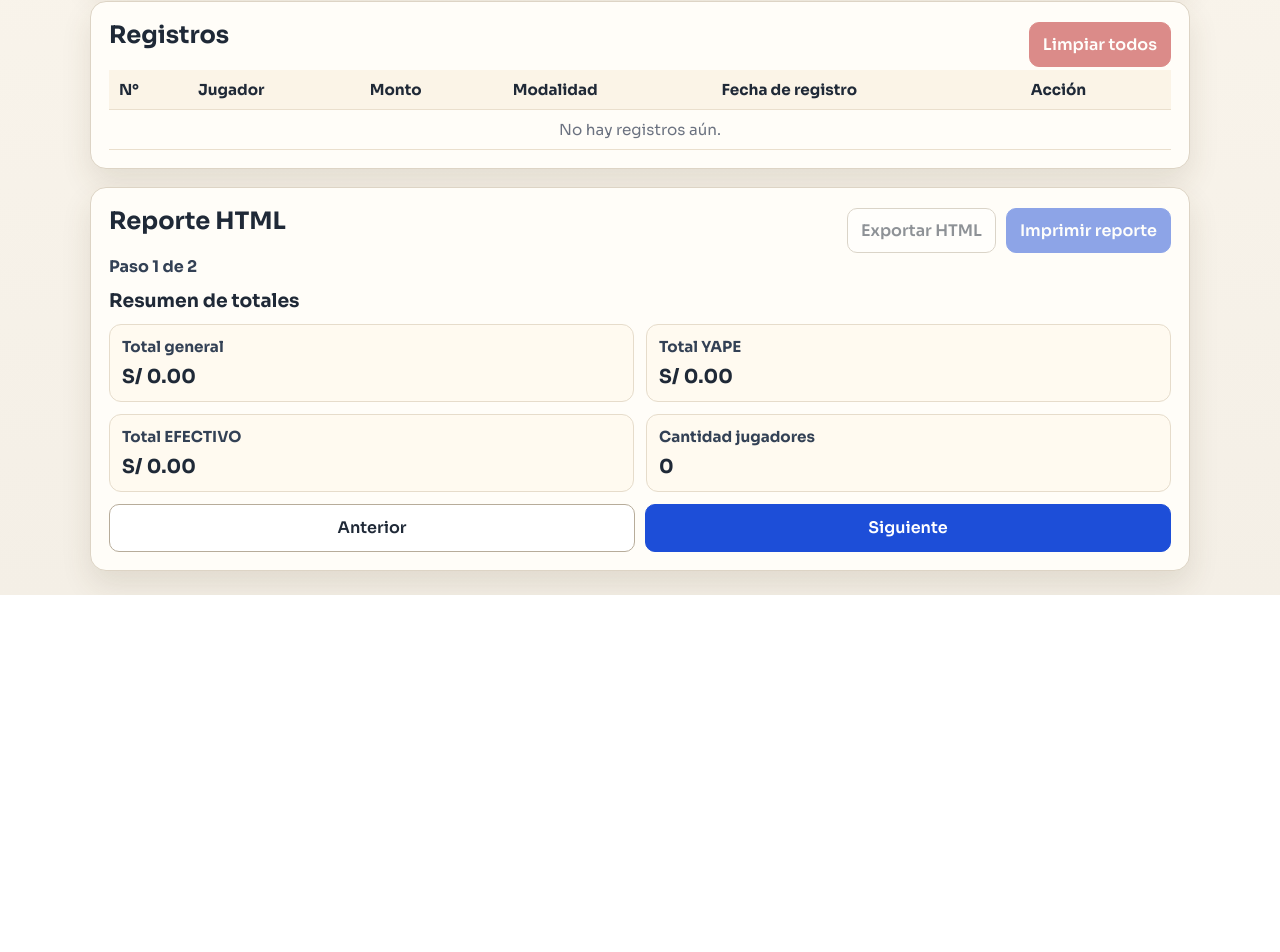
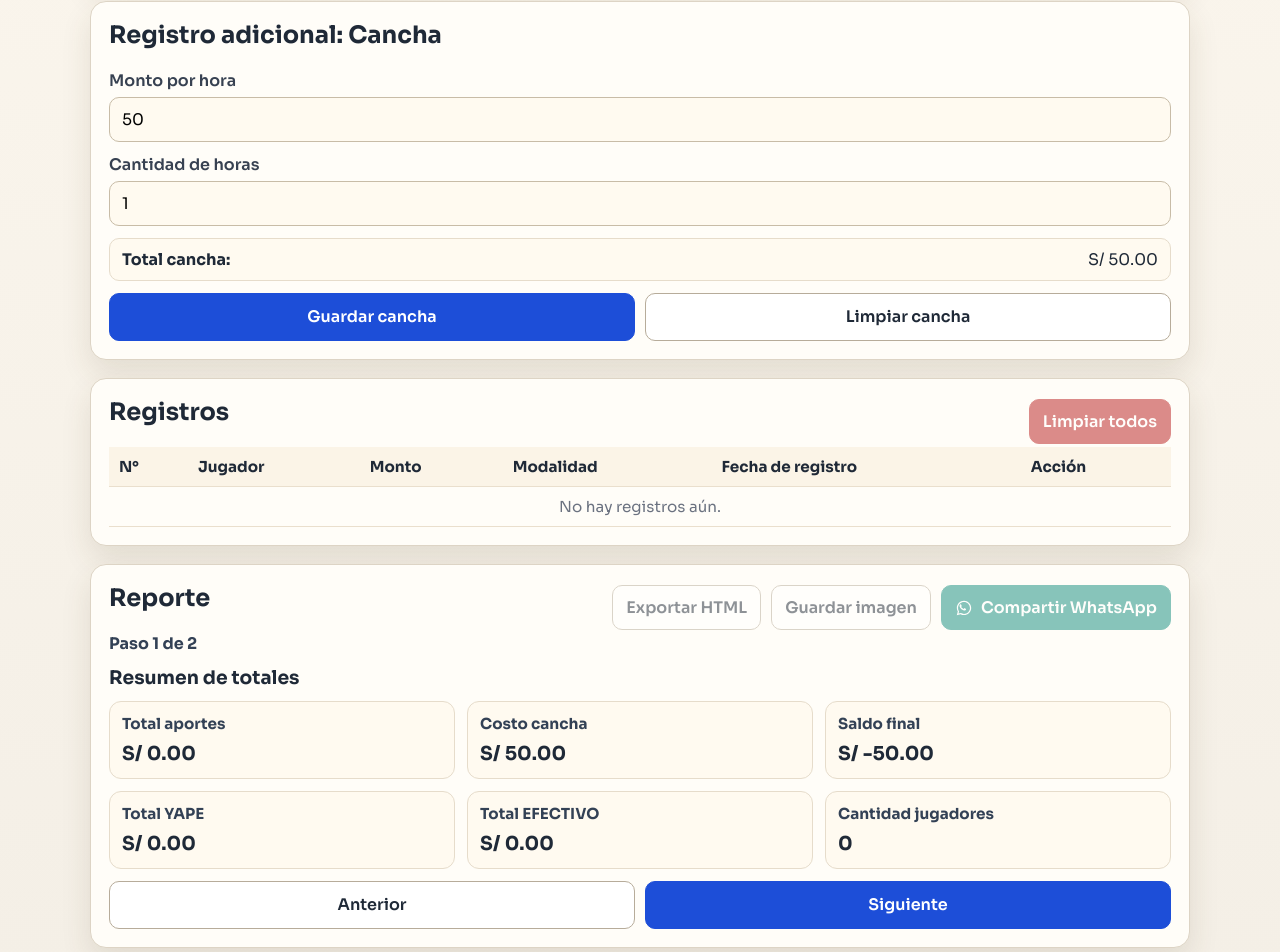
Before and after one commit to dodebugger/pichanga, a Vue app: page / in a window 1280 px wide. Shown: the part 637-1589 px from the top of the page. Before the commit the page ends 1232 px from the top, so only its background shows below. Built offline with nearby package versions, Linux system fonts and the light colour scheme.

Commit message:
feat: add court configuration form and enhance report sharing options

```diff
--- a/src/App.vue
+++ b/src/App.vue
@@ -85,6 +85,31 @@
         </form>
       </section>
 
+      <section class="card cancha-card">
+        <div class="card-top">
+          <h2>Registro adicional: Cancha</h2>
+        </div>
+        <form @submit.prevent="saveCourtConfig" class="form-grid">
+          <label class="field">
+            <span>Monto por hora</span>
+            <input v-model.number="court.hourRate" type="number" min="0" step="0.01" placeholder="Ej. 50" />
+          </label>
+          <label class="field">
+            <span>Cantidad de horas</span>
+            <input v-model.number="court.hours" type="number" min="0" step="0.5" placeholder="Ej. 1" />
+          </label>
+          <div class="summary-inline">
+            <strong>Total cancha:</strong>
+            <span>S/ {{ formatAmount(courtTotal) }}</span>
+          </div>
+          <div class="actions-row">
+            <button class="btn btn-primary btn-wide" type="submit">Guardar cancha</button>
+            <button class="btn btn-wide" type="button" @click="resetCourtConfig">Limpiar cancha</button>
+          </div>
+          <p v-if="courtMessage" class="ok-msg">{{ courtMessage }}</p>
+        </form>
+      </section>
+
       <section class="card">
         <div class="card-top">
           <h2>Registros</h2>
@@ -142,9 +167,7 @@
               </span>
             </p>
             <p><span>Fecha:</span> {{ formatDate(record.createdAt) }}</p>
-            <button class="btn btn-danger btn-wide" type="button" @click="removeRecord(record.id)">
-              Eliminar
-            </button>
+            <button class="btn btn-danger btn-wide" type="button" @click="removeRecord(record.id)">Eliminar</button>
           </article>
           <p v-if="!records.length" class="empty">No hay registros aún.</p>
         </div>
@@ -152,13 +175,18 @@
 
       <section class="card" ref="reportSection">
         <div class="card-top">
-          <h2>Reporte HTML</h2>
+          <h2>Reporte</h2>
           <div class="actions-row report-actions">
-            <button class="btn" type="button" @click="exportReportHtml" :disabled="!records.length">
-              Exportar HTML
-            </button>
-            <button class="btn btn-primary" type="button" @click="printReport" :disabled="!records.length">
-              Imprimir reporte
+            <button class="btn" type="button" @click="exportReportHtml" :disabled="!records.length">Exportar HTML</button>
+            <button class="btn" type="button" @click="downloadReportImage" :disabled="!records.length">Guardar imagen</button>
+            <button class="btn btn-whatsapp" type="button" @click="shareReportWhatsApp" :disabled="!records.length">
+              <span class="wa-icon" aria-hidden="true">
+                <svg viewBox="0 0 32 32" width="18" height="18" fill="currentColor">
+                  <path d="M19.11 17.21c-.29-.14-1.7-.84-1.96-.93-.26-.1-.45-.14-.64.14-.19.29-.74.93-.9 1.12-.16.19-.33.22-.62.08-.29-.14-1.2-.44-2.3-1.4-.86-.77-1.44-1.72-1.61-2-.17-.29-.02-.45.12-.59.13-.13.29-.33.43-.5.14-.17.19-.29.29-.48.1-.19.05-.36-.02-.5-.07-.14-.64-1.54-.88-2.11-.23-.55-.47-.48-.64-.49h-.55c-.19 0-.5.07-.76.36-.26.29-1 1-1 2.44s1.02 2.83 1.16 3.03c.14.19 2.01 3.07 4.87 4.31.68.29 1.21.47 1.62.6.68.22 1.3.19 1.79.12.55-.08 1.7-.69 1.94-1.35.24-.67.24-1.24.17-1.36-.08-.12-.26-.19-.55-.33z"/>
+                  <path d="M16.01 3.2c-7.04 0-12.76 5.71-12.76 12.74 0 2.25.59 4.45 1.71 6.39L3.2 28.8l6.63-1.73a12.76 12.76 0 0 0 6.18 1.58h.01c7.03 0 12.75-5.72 12.75-12.75 0-3.4-1.33-6.6-3.74-9-2.4-2.4-5.6-3.7-9.02-3.7zm0 23.29h-.01a10.58 10.58 0 0 1-5.39-1.48l-.39-.23-3.94 1.03 1.05-3.84-.26-.4a10.53 10.53 0 0 1-1.62-5.62c0-5.82 4.74-10.56 10.58-10.56 2.82 0 5.47 1.1 7.46 3.09a10.47 10.47 0 0 1 3.1 7.47c0 5.83-4.74 10.57-10.58 10.57z"/>
+                </svg>
+              </span>
+              Compartir WhatsApp
             </button>
           </div>
         </div>
@@ -167,10 +195,18 @@
           <p class="step-indicator">Paso {{ reportStep + 1 }} de 2</p>
           <h3 class="report-title">{{ reportStepTitle }}</h3>
 
-          <div v-if="reportStep === 0" class="summary-grid compact">
+          <div v-if="reportStep === 0" class="summary-grid compact" id="report-capture" ref="reportCapture">
             <article>
-              <h3>Total general</h3>
+              <h3>Total aportes</h3>
               <p>S/ {{ formatAmount(totalGeneral) }}</p>
+            </article>
+            <article>
+              <h3>Costo cancha</h3>
+              <p>S/ {{ formatAmount(courtTotal) }}</p>
+            </article>
+            <article>
+              <h3>Saldo final</h3>
+              <p>S/ {{ formatAmount(netTotal) }}</p>
             </article>
             <article>
               <h3>Total YAPE</h3>
@@ -224,38 +260,21 @@
 import { computed, onMounted, ref } from "vue";
 
 const STORAGE_KEY = "pichanga-records";
+const STORAGE_COURT_KEY = "pichanga-court";
 const INITIAL_PLAYERS = [
-  "Marcial",
-  "Jairo",
-  "Nicky",
-  "Beto",
-  "Isaac",
-  "Cristian",
-  "Henry Taba",
-  "Jose",
-  "Paul",
-  "Arturo",
-  "Catalino",
-  "Junior Nicki",
-  "Trinidad",
-  "Nilson Taba",
-  "Jack Nici",
-  "Alex",
-  "Rommel",
-  "Romario",
-  "Martin"
+  "Marcial", "Jairo", "Nicky", "Beto", "Isaac", "Cristian", "Henry Taba", "Jose", "Paul",
+  "Arturo", "Catalino", "Junior Nicki", "Trinidad", "Nilson Taba", "Jack Nici", "Alex", "Rommel",
+  "Romario", "Martin"
 ];
 
-const form = ref({
-  name: "",
-  amount: null,
-  customAmount: null,
-  method: ""
-});
-
+const form = ref({ name: "", amount: null, customAmount: null, method: "" });
+const court = ref({ hourRate: 50, hours: 1 });
 const records = ref([]);
 const errorMessage = ref("");
+const courtMessage = ref("");
 const reportStep = ref(0);
+const reportSection = ref(null);
+const reportCapture = ref(null);
 
 const playerOptions = computed(() => {
   const fromRecords = records.value.map((record) => record.name).filter(Boolean);
@@ -266,30 +285,24 @@ const reportStepTitle = computed(() =>
   reportStep.value === 0 ? "Resumen de totales" : "Lista de jugadores registrados"
 );
 
-const totalGeneral = computed(() =>
-  records.value.reduce((sum, record) => sum + Number(record.amount), 0)
-);
+const totalGeneral = computed(() => records.value.reduce((sum, record) => sum + Number(record.amount), 0));
+const courtTotal = computed(() => Number(court.value.hourRate || 0) * Number(court.value.hours || 0));
+const netTotal = computed(() => totalGeneral.value - courtTotal.value);
 
 const totalYape = computed(() =>
-  records.value
-    .filter((record) => record.method === "YAPE")
-    .reduce((sum, record) => sum + Number(record.amount), 0)
+  records.value.filter((record) => record.method === "YAPE").reduce((sum, record) => sum + Number(record.amount), 0)
 );
 
 const totalCash = computed(() =>
-  records.value
-    .filter((record) => record.method === "EFECTIVO")
-    .reduce((sum, record) => sum + Number(record.amount), 0)
+  records.value.filter((record) => record.method === "EFECTIVO").reduce((sum, record) => sum + Number(record.amount), 0)
 );
 
 function loadRecords() {
   const rawData = localStorage.getItem(STORAGE_KEY);
-
   if (!rawData) {
     records.value = [];
     return;
   }
-
   try {
     const parsed = JSON.parse(rawData);
     records.value = Array.isArray(parsed) ? parsed : [];
@@ -298,28 +311,42 @@ function loadRecords() {
   }
 }
 
+function loadCourtConfig() {
+  const rawCourt = localStorage.getItem(STORAGE_COURT_KEY);
+  if (!rawCourt) return;
+  try {
+    const parsed = JSON.parse(rawCourt);
+    court.value = {
+      hourRate: Number(parsed.hourRate) || 0,
+      hours: Number(parsed.hours) || 0
+    };
+  } catch {
+    court.value = { hourRate: 50, hours: 1 };
+  }
+}
+
 function persistRecords() {
   localStorage.setItem(STORAGE_KEY, JSON.stringify(records.value));
 }
 
+function persistCourtConfig() {
+  localStorage.setItem(STORAGE_COURT_KEY, JSON.stringify(court.value));
+}
+
 function validateForm() {
   const selectedAmount = getSelectedAmount();
-
   if (!form.value.name) {
     errorMessage.value = "El nombre del jugador es obligatorio.";
     return false;
   }
-
   if (!selectedAmount || Number(selectedAmount) <= 0) {
     errorMessage.value = "El monto debe ser mayor a 0.";
     return false;
   }
-
   if (!form.value.method) {
     errorMessage.value = "Selecciona una modalidad de pago.";
     return false;
   }
-
   errorMessage.value = "";
   return true;
 }
@@ -341,14 +368,24 @@ function saveRecord() {
   resetForm();
 }
 
+function saveCourtConfig() {
+  if (Number(court.value.hourRate) <= 0 || Number(court.value.hours) <= 0) {
+    courtMessage.value = "Ingresa un monto por hora y horas mayores a 0.";
+    return;
+  }
+  persistCourtConfig();
+  courtMessage.value = "Costo de cancha guardado.";
+}
+
 function resetForm() {
-  form.value = {
-    name: "",
-    amount: null,
-    customAmount: null,
-    method: ""
-  };
+  form.value = { name: "", amount: null, customAmount: null, method: "" };
   errorMessage.value = "";
+}
+
+function resetCourtConfig() {
+  court.value = { hourRate: 0, hours: 0 };
+  persistCourtConfig();
+  courtMessage.value = "Registro de cancha limpiado.";
 }
 
 function getSelectedAmount() {
@@ -366,7 +403,6 @@ function removeRecord(recordId) {
 function clearAllRecords() {
   const confirmed = window.confirm("Se eliminarán todos los registros. ¿Deseas continuar?");
   if (!confirmed) return;
-
   records.value = [];
   persistRecords();
 }
@@ -404,7 +440,7 @@ function getReportHtmlDocument() {
 <head>
   <meta charset="UTF-8" />
   <meta name="viewport" content="width=device-width, initial-scale=1.0" />
-  <title>Reporte - Proyecto Pichanga</title>
+  <title>Reporte - Pichanga</title>
   <style>
     body { font-family: 'Segoe UI', sans-serif; margin: 24px; color: #1f2937; }
     h1 { margin-bottom: 4px; }
@@ -413,20 +449,19 @@ function getReportHtmlDocument() {
     th, td { border: 1px solid #d1d5db; padding: 10px; text-align: left; }
     th { background: #f3f4f6; }
     .totals { margin-top: 16px; display: grid; grid-template-columns: repeat(2, 1fr); gap: 8px; }
-    @media print { body { margin: 10mm; } }
   </style>
 </head>
 <body>
-  <h1>Proyecto Pichanga - Reporte de Pagos</h1>
+  <h1>Pichanga - Reporte de Pagos</h1>
   <p>Generado: ${new Date().toLocaleString("es-PE")}</p>
-
   <div class="totals">
-    <div><strong>Total general:</strong> S/ ${formatAmount(totalGeneral.value)}</div>
+    <div><strong>Total aportes:</strong> S/ ${formatAmount(totalGeneral.value)}</div>
+    <div><strong>Costo cancha:</strong> S/ ${formatAmount(courtTotal.value)}</div>
+    <div><strong>Saldo final:</strong> S/ ${formatAmount(netTotal.value)}</div>
     <div><strong>Total YAPE:</strong> S/ ${formatAmount(totalYape.value)}</div>
     <div><strong>Total EFECTIVO:</strong> S/ ${formatAmount(totalCash.value)}</div>
     <div><strong>Total jugadores:</strong> ${records.value.length}</div>
   </div>
-
   <table>
     <thead>
       <tr>
@@ -449,12 +484,10 @@ function exportReportHtml() {
   const html = getReportHtmlDocument();
   const blob = new Blob([html], { type: "text/html;charset=utf-8" });
   const url = URL.createObjectURL(blob);
-
   const link = document.createElement("a");
   link.href = url;
   link.download = `reporte-pichanga-${new Date().toISOString().slice(0, 10)}.html`;
   link.click();
-
   URL.revokeObjectURL(url);
 }
 
@@ -462,7 +495,6 @@ function printReport() {
   const html = getReportHtmlDocument();
   const printWindow = window.open("", "_blank", "width=1024,height=768");
   if (!printWindow) return;
-
   printWindow.document.open();
   printWindow.document.write(html);
   printWindow.document.close();
@@ -478,7 +510,94 @@ function previousReportStep() {
   reportStep.value = reportStep.value === 0 ? 1 : reportStep.value - 1;
 }
 
+function createReportImageBlob() {
+  const reportNode = reportCapture.value;
+  if (!reportNode) return null;
+
+  const width = 1080;
+  const height = 1350;
+  const now = new Date().toLocaleString("es-PE");
+  const textLines = [
+    "PICHANGA - REPORTE",
+    `Generado: ${now}`,
+    `Total aportes: S/ ${formatAmount(totalGeneral.value)}`,
+    `Costo cancha: S/ ${formatAmount(courtTotal.value)} (${formatAmount(court.value.hourRate)} x ${court.value.hours}h)`,
+    `Saldo final: S/ ${formatAmount(netTotal.value)}`,
+    `YAPE: S/ ${formatAmount(totalYape.value)} | EFECTIVO: S/ ${formatAmount(totalCash.value)}`,
+    `Jugadores: ${records.value.length}`
+  ];
+
+  const rows = records.value.slice(0, 25).map(
+    (record, idx) => `${idx + 1}. ${record.name} - S/ ${formatAmount(record.amount)} - ${record.method}`
+  );
+
+  const allLines = [...textLines, "", "Detalle:", ...rows];
+
+  const svgText = allLines
+    .map((line, index) => `<text x="50" y="${70 + index * 42}" font-size="30" fill="#1f2937">${escapeXml(line)}</text>`)
+    .join("");
+
+  const svg = `
+<svg xmlns="http://www.w3.org/2000/svg" width="${width}" height="${height}">
+  <rect width="100%" height="100%" fill="#fffdf8"/>
+  <rect x="20" y="20" width="${width - 40}" height="${height - 40}" rx="20" fill="#fffaf0" stroke="#ddd4c5"/>
+  ${svgText}
+</svg>`;
+
+  const blob = new Blob([svg], { type: "image/svg+xml;charset=utf-8" });
+  return blob;
+}
+
+async function downloadReportImage() {
+  const blob = createReportImageBlob();
+  if (!blob) return;
+
+  const url = URL.createObjectURL(blob);
+  const link = document.createElement("a");
+  link.href = url;
+  link.download = `reporte-pichanga-${new Date().toISOString().slice(0, 10)}.svg`;
+  link.click();
+  URL.revokeObjectURL(url);
+}
+
+async function shareReportWhatsApp() {
+  const blob = createReportImageBlob();
+  if (!blob) return;
+
+  const file = new File([blob], `reporte-pichanga-${new Date().toISOString().slice(0, 10)}.svg`, {
+    type: "image/svg+xml"
+  });
+
+  if (navigator.share && navigator.canShare && navigator.canShare({ files: [file] })) {
+    await navigator.share({
+      title: "Reporte Pichanga",
+      text: "Reporte de aportes de pichanga",
+      files: [file]
+    });
+    return;
+  }
+
+  await downloadReportImage();
+  const text = encodeURIComponent(
+    `Reporte Pichanga%0A` +
+    `Total aportes: S/ ${formatAmount(totalGeneral.value)}%0A` +
+    `Costo cancha: S/ ${formatAmount(courtTotal.value)}%0A` +
+    `Saldo final: S/ ${formatAmount(netTotal.value)}`
+  );
+  window.open(`https://wa.me/?text=${text}`, "_blank");
+}
+
+function escapeXml(text) {
+  return String(text)
+    .replace(/&/g, "&amp;")
+    .replace(/</g, "&lt;")
+    .replace(/>/g, "&gt;")
+    .replace(/"/g, "&quot;")
+    .replace(/'/g, "&apos;");
+}
+
 onMounted(() => {
   loadRecords();
+  loadCourtConfig();
 });
 </script>
--- a/src/style.css
+++ b/src/style.css
@@ -13,12 +13,12 @@
   --border: #ddd4c5;
   --ok: #0f766e;
   --cash: #854d0e;
+  --whatsapp: #128c7e;
+  --whatsapp-hover: #0f766b;
   --shadow: 0 14px 30px rgba(84, 63, 31, 0.12);
 }
 
-* {
-  box-sizing: border-box;
-}
+* { box-sizing: border-box; }
 
 body {
   margin: 0;
@@ -29,33 +29,11 @@ body {
     linear-gradient(180deg, #fdf8ef 0%, #f4efe6 100%);
 }
 
-.page {
-  min-height: 100vh;
-  padding: 24px;
-}
-
-.hero {
-  max-width: 1100px;
-  margin: 0 auto 20px;
-  text-align: center;
-}
-
-.hero h1 {
-  margin: 0;
-  font-size: clamp(1.8rem, 4vw, 2.8rem);
-}
-
-.hero p {
-  margin: 8px 0 0;
-  color: var(--muted);
-}
-
-.layout {
-  display: grid;
-  gap: 18px;
-  max-width: 1100px;
-  margin: 0 auto;
-}
+.page { min-height: 100vh; padding: 24px; }
+.hero { max-width: 1100px; margin: 0 auto 20px; text-align: center; }
+.hero h1 { margin: 0; font-size: clamp(1.8rem, 4vw, 2.8rem); }
+.hero p { margin: 8px 0 0; color: var(--muted); }
+.layout { display: grid; gap: 18px; max-width: 1100px; margin: 0 auto; }
 
 .card {
   background: var(--surface);
@@ -65,29 +43,11 @@ body {
   padding: 18px;
 }
 
-.card h2 {
-  margin-top: 0;
-}
-
-.form-grid {
-  display: grid;
-  gap: 12px;
-}
-
-.field {
-  display: grid;
-  gap: 6px;
-}
-
-.field span {
-  font-weight: 600;
-  color: #374151;
-}
-
-.hint {
-  color: var(--muted);
-  font-size: 0.82rem;
-}
+.card h2 { margin-top: 0; }
+.form-grid { display: grid; gap: 12px; }
+.field { display: grid; gap: 6px; }
+.field span { font-weight: 600; color: #374151; }
+.hint { color: var(--muted); font-size: 0.82rem; }
 
 input,
 select {
@@ -140,51 +100,31 @@ select:focus {
   cursor: pointer;
 }
 
-.btn-wide {
-  flex: 1 1 180px;
-  min-height: 48px;
+.btn-wide { flex: 1 1 180px; min-height: 48px; }
+.btn:hover { background: #f8f3ea; }
+.btn:disabled { cursor: not-allowed; opacity: 0.5; }
+
+.btn-primary { border-color: var(--primary); background: var(--primary); color: #fff; }
+.btn-primary:hover { background: var(--primary-hover); }
+
+.btn-danger { border-color: var(--danger); background: var(--danger); color: #fff; }
+.btn-danger:hover { background: var(--danger-hover); }
+
+.btn-whatsapp {
+  border-color: var(--whatsapp);
+  background: var(--whatsapp);
+  color: #fff;
+  display: inline-flex;
+  align-items: center;
+  gap: 8px;
 }
 
-.btn:hover {
-  background: #f8f3ea;
-}
+.btn-whatsapp:hover { background: var(--whatsapp-hover); }
+.wa-icon { display: inline-flex; }
 
-.btn:disabled {
-  cursor: not-allowed;
-  opacity: 0.5;
-}
-
-.btn-primary {
-  border-color: var(--primary);
-  background: var(--primary);
-  color: #fff;
-}
-
-.btn-primary:hover {
-  background: var(--primary-hover);
-}
-
-.btn-danger {
-  border-color: var(--danger);
-  background: var(--danger);
-  color: #fff;
-}
-
-.btn-danger:hover {
-  background: var(--danger-hover);
-}
-
-.btn-small {
-  padding: 6px 10px;
-  font-size: 0.85rem;
-  min-height: auto;
-}
-
-.error {
-  margin: 4px 0 0;
-  color: var(--danger);
-  font-weight: 600;
-}
+.btn-small { padding: 6px 10px; font-size: 0.85rem; min-height: auto; }
+.error { margin: 4px 0 0; color: var(--danger); font-weight: 600; }
+.ok-msg { margin: 2px 0 0; color: var(--ok); font-weight: 600; }
 
 .card-top {
   display: flex;
@@ -194,15 +134,18 @@ select:focus {
   align-items: center;
 }
 
-.table-wrap {
-  overflow-x: auto;
+.summary-inline {
+  padding: 10px 12px;
+  border: 1px solid #e6dccb;
+  border-radius: 10px;
+  background: #fffaf0;
+  display: flex;
+  justify-content: space-between;
 }
 
-table {
-  width: 100%;
-  border-collapse: collapse;
-  min-width: 700px;
-}
+.table-wrap { overflow-x: auto; }
+
+table { width: 100%; border-collapse: collapse; min-width: 700px; }
 
 th,
 td {
@@ -212,14 +155,8 @@ td {
   font-size: 0.95rem;
 }
 
-th {
-  background: #fbf4e7;
-}
-
-.empty {
-  text-align: center;
-  color: var(--muted);
-}
+th { background: #fbf4e7; }
+.empty { text-align: center; color: var(--muted); }
 
 .badge {
   display: inline-flex;
@@ -229,15 +166,8 @@ th {
   font-weight: 700;
 }
 
-.badge-yape {
-  background: #ccfbf1;
-  color: var(--ok);
-}
-
-.badge-cash {
-  background: #fef3c7;
-  color: var(--cash);
-}
+.badge-yape { background: #ccfbf1; color: var(--ok); }
+.badge-cash { background: #fef3c7; color: var(--cash); }
 
 .summary-grid {
   display: grid;
@@ -245,9 +175,7 @@ th {
   gap: 12px;
 }
 
-.summary-grid.compact {
-  grid-template-columns: repeat(2, minmax(0, 1fr));
-}
+.summary-grid.compact { grid-template-columns: repeat(3, minmax(0, 1fr)); }
 
 .summary-grid article {
   border: 1px solid #e6dccb;
@@ -256,37 +184,14 @@ th {
   padding: 12px;
 }
 
-.summary-grid h3 {
-  margin: 0;
-  font-size: 0.95rem;
-  color: #334155;
-}
+.summary-grid h3 { margin: 0; font-size: 0.95rem; color: #334155; }
+.summary-grid p { margin: 8px 0 0; font-size: 1.2rem; font-weight: 700; }
 
-.summary-grid p {
-  margin: 8px 0 0;
-  font-size: 1.2rem;
-  font-weight: 700;
-}
+.report-stepper { display: grid; gap: 12px; }
+.step-indicator { margin: 0; font-weight: 700; color: #334155; }
+.report-title { margin: 0; }
 
-.report-stepper {
-  display: grid;
-  gap: 12px;
-}
-
-.step-indicator {
-  margin: 0;
-  font-weight: 700;
-  color: #334155;
-}
-
-.report-title {
-  margin: 0;
-}
-
-.mobile-cards {
-  display: none;
-  gap: 10px;
-}
+.mobile-cards { display: none; gap: 10px; }
 
 .record-card {
   border: 1px solid #e6dccb;
@@ -297,33 +202,19 @@ th {
   gap: 8px;
 }
 
-.record-card p {
-  margin: 0;
-  color: #374151;
-}
-
-.record-card p span:first-child {
-  font-weight: 700;
-}
+.record-card p { margin: 0; color: #374151; }
+.record-card p span:first-child { font-weight: 700; }
 
 @media (max-width: 900px) {
-  .summary-grid {
-    grid-template-columns: repeat(2, minmax(0, 1fr));
-  }
+  .summary-grid,
+  .summary-grid.compact { grid-template-columns: repeat(2, minmax(0, 1fr)); }
 }
 
 @media (max-width: 640px) {
-  .page {
-    padding: 12px;
-  }
+  .page { padding: 12px; }
+  .card { padding: 14px; }
 
-  .card {
-    padding: 14px;
-  }
-
-  .actions-row {
-    flex-direction: column;
-  }
+  .actions-row { flex-direction: column; }
 
   .btn-wide,
   .actions-row .btn {
@@ -331,32 +222,14 @@ th {
     flex: 1 1 auto;
   }
 
-  .payment-toggle {
-    grid-template-columns: 1fr;
-  }
-
-  .desktop-table {
-    display: none;
-  }
-
-  .mobile-cards {
-    display: grid;
-  }
+  .payment-toggle { grid-template-columns: 1fr; }
+  .desktop-table { display: none; }
+  .mobile-cards { display: grid; }
 
   .summary-grid,
-  .summary-grid.compact {
-    grid-template-columns: 1fr;
-  }
+  .summary-grid.compact { grid-template-columns: 1fr; }
 
-  .report-actions {
-    width: 100%;
-  }
-
-  .report-actions .btn {
-    width: 100%;
-  }
-
-  .report-table table {
-    min-width: 540px;
-  }
+  .report-actions { width: 100%; }
+  .report-actions .btn { width: 100%; }
+  .report-table table { min-width: 540px; }
 }
```
Also changed, not shown: 2 other files (tests, documents, lock files or other folders).
